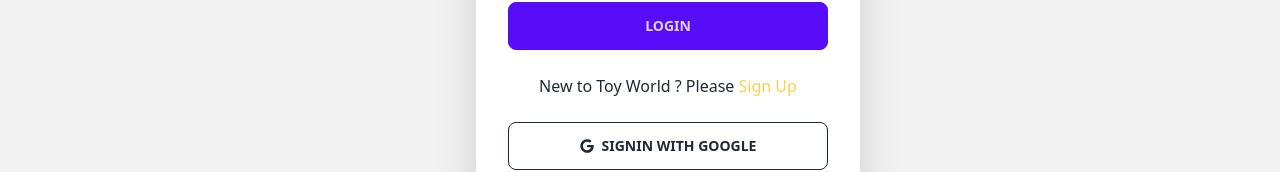
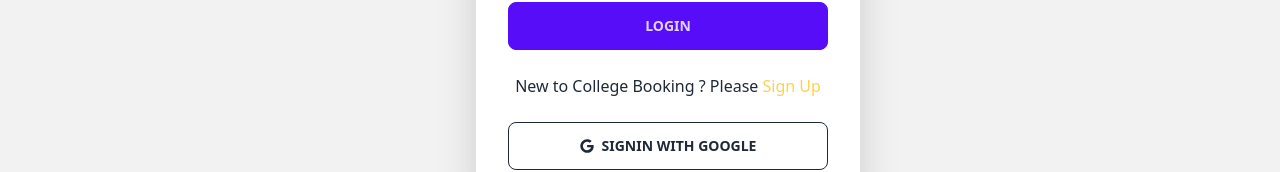
Before and after one commit to shuvakarmakar/college-booking-client, a React (Vite) app: page /login in a window 1280 px wide. Shown: the part 520-692 px from the top of the page. Built offline with nearby package versions, Linux system fonts and the light colour scheme; no server answers.

Commit message:
Update Login page

```diff
--- a/src/Pages/Login/Login.jsx
+++ b/src/Pages/Login/Login.jsx
@@ -91,7 +91,7 @@ const Login = () => {
                                 <input type="submit" value="Login" className="btn btn-primary" />
                             </div>
                         </form>
-                        <p className='my-4 text-center'>New to Toy World ? Please <Link className='text-amber-300' to='/signup'>Sign Up</Link></p>
+                        <p className='my-4 text-center'>New to College Booking ? Please <Link className='text-amber-300' to='/signup'>Sign Up</Link></p>
                         <button onClick={handleGoogleLogin} className="btn btn-outline"><FaGoogle></FaGoogle> SignIn With Google</button>
                     </div>
 
```
